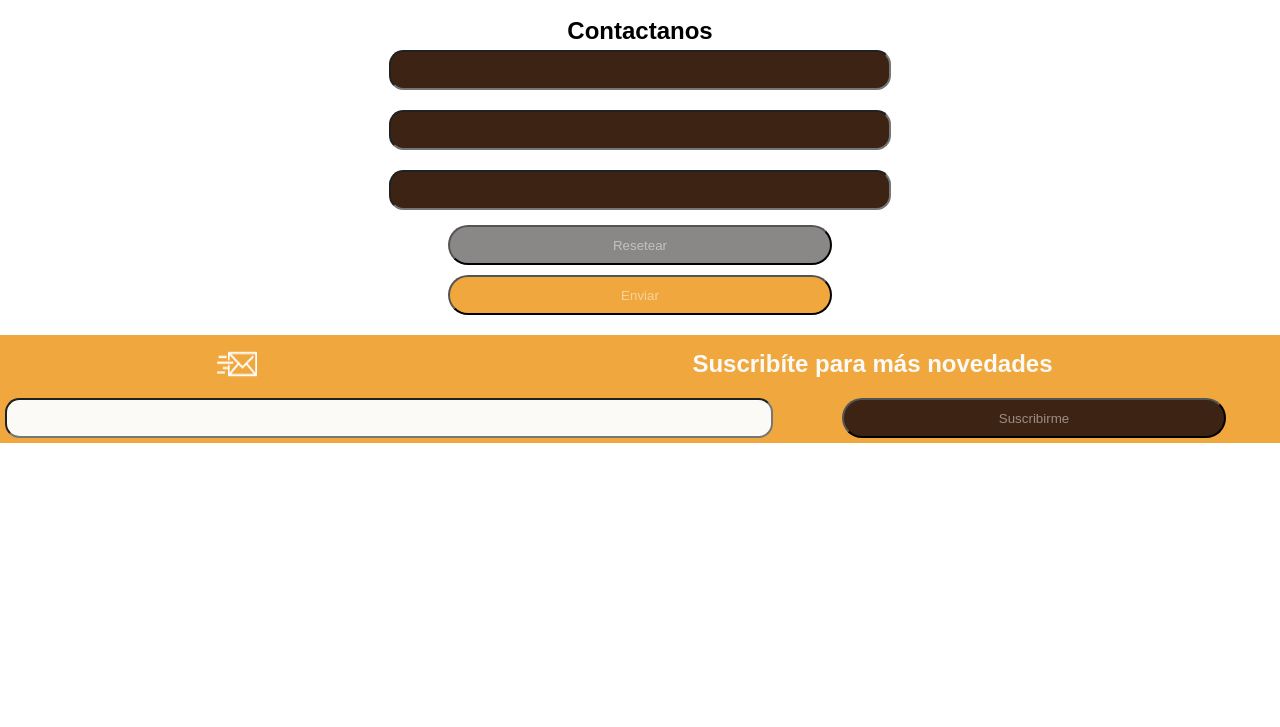
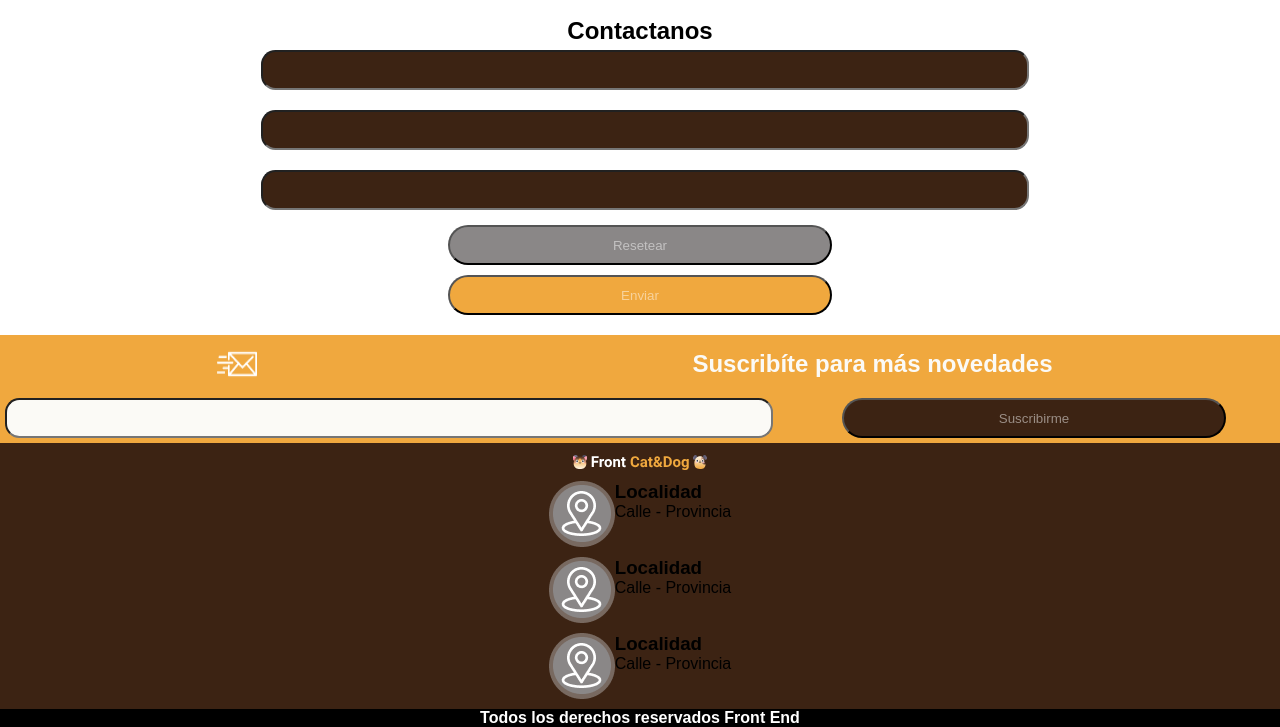
Before and after one commit to martinArg96/Fron-End-M.Drab-entregas-desde-clase-10, a plain HTML site: page clase 13/index.html in a window 1280 px wide. Shown: the part 1853-2580 px from the top of the page. Before the commit the page ends 2296 px from the top, so only its background shows below. Drawn offline with Linux system fonts and the light colour scheme.

Commit message:
continuo clase13

```diff
--- a/clase 13/estilos/estilo.css
+++ b/clase 13/estilos/estilo.css
@@ -106,14 +106,14 @@ form{
     display: flex;
     flex-direction: column;
     gap: 10px;
-    width: 40%;
+    width: 60%;
 }
 
 input{
     display: block;
     margin: 5px;
     background-color: #3C2313;
-
+    width: 100%;
     height: 40px;
     border-radius: 0.9rem;
     color: rgba(255, 255, 255, 0.486);
@@ -191,3 +191,24 @@ button{
     width: 60%;
     color: black;
 }
+
+.contacto{
+    background-color:#3C2313 ;
+    display: flex;
+    flex-direction: column;
+    justify-content: space-around;
+    align-items: center;
+    padding: 10px;
+    gap: 10px;
+}
+
+.caja{
+    display: flex;
+}
+
+footer{
+    background-color: black;
+    text-align: center;
+    color: white;
+
+}
--- a/clase 13/index.html
+++ b/clase 13/index.html
@@ -80,10 +80,37 @@
 
             </div>
         </section>
+        <section class="contacto">
+            <img src="images/Logo_blancodront.svg" alt="" class="logo">
+
+            <div class="caja">
+                <img src="images/Icono_location.png" alt="">
+                <div class="datos">
+                    <h3>Localidad</h3>
+                    <p>Calle - Provincia</p>
+                </div>
+            </div>
+
+            <div class="caja">
+                <img src="images/Icono_location.png" alt="">
+                <div class="datos">
+                    <h3>Localidad</h3>
+                    <p>Calle - Provincia</p>
+                </div>
+            </div>
+
+            <div class="caja">
+                <img src="images/Icono_location.png" alt="">
+                <div class="datos">
+                    <h3>Localidad</h3>
+                    <p>Calle - Provincia</p>
+                </div>
+            </div>
+        </section>
     </main>
 
     <footer>
-
+        <h4>Todos los derechos reservados Front End</h4>
     </footer>
 </body>
 </html>
```
Also changed, not shown: clase 13/images/Logo_blancodront.svg (added).
